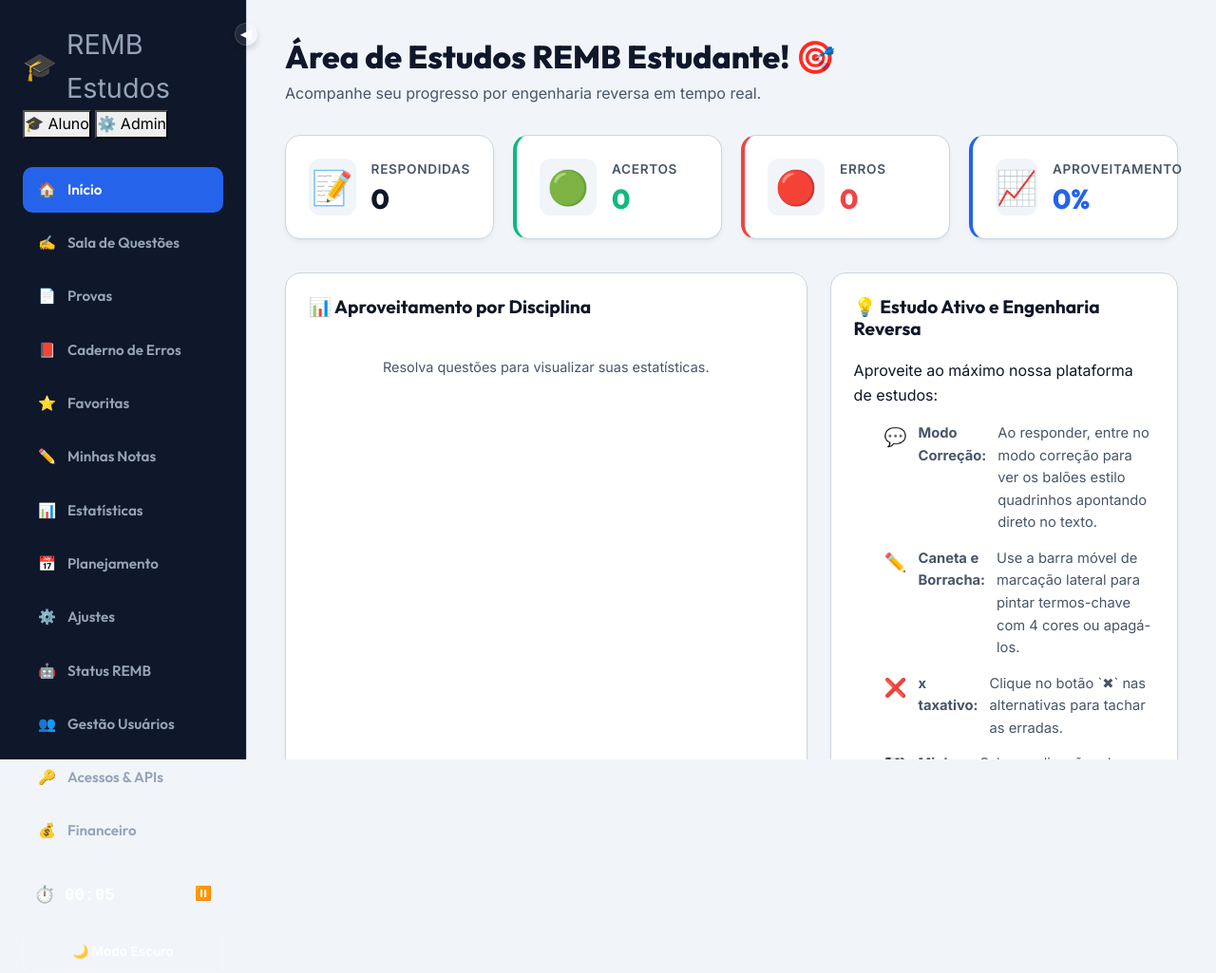
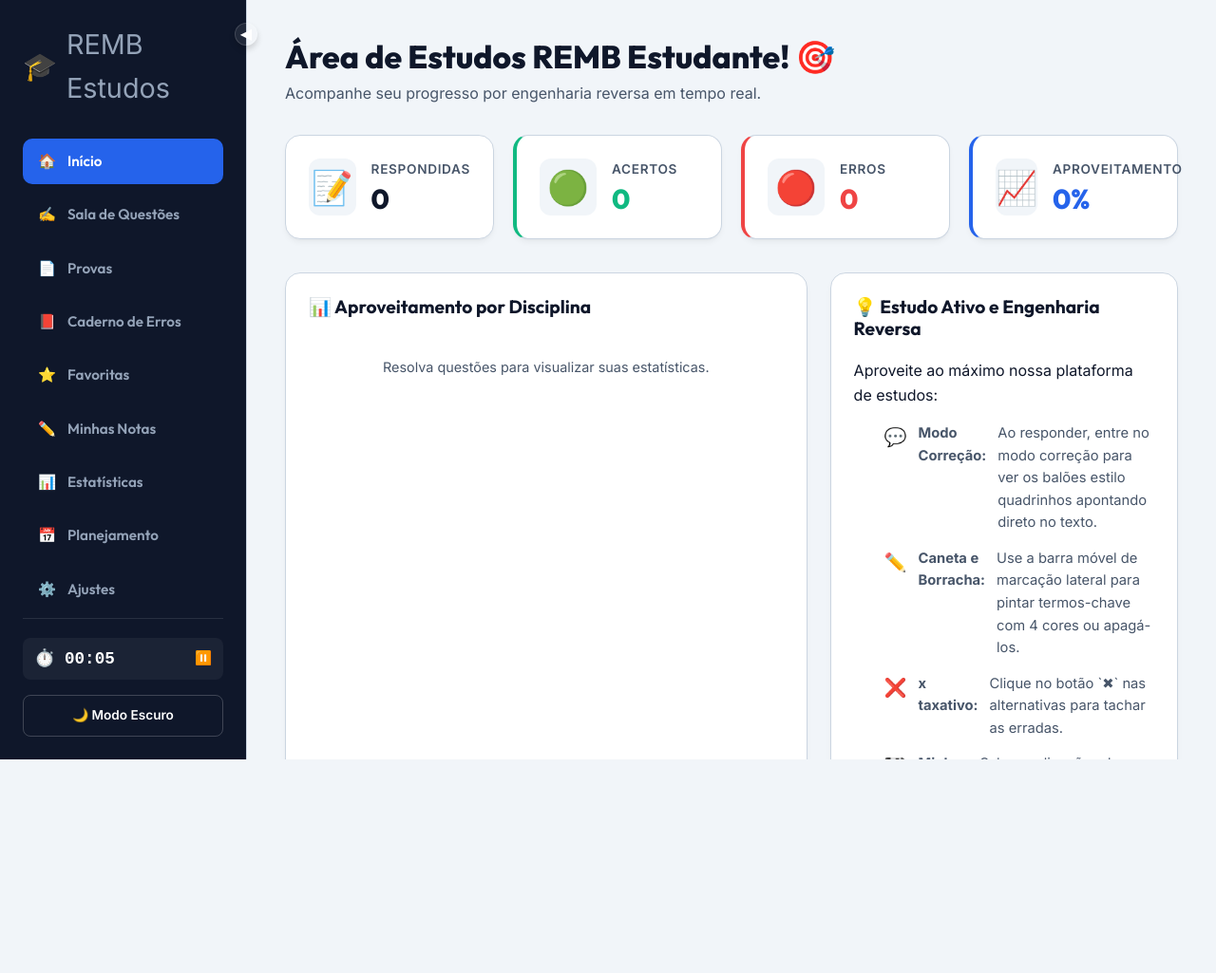
Before and after one commit to rubemeduardo/remb-concursos, a plain HTML site: page luciana/index.html in a window 1280 px wide. Shown: the whole page at 95% size. After the commit the page ends 800 px from the top, so only its background shows below. Drawn offline with nearby package versions, Linux system fonts and the light colour scheme; a script that the page names is missing.

Commit message:
Add files via upload

```diff
--- a/luciana/index.html
+++ b/luciana/index.html
@@ -45,10 +45,7 @@
                     <span>🎓</span>
                     <span class="logo-text">REMB <span class="logo-subtext">Estudos</span></span>
                 </div>
-                <div class="portal-selector-wrapper">
-                    <button class="portal-btn active" id="portal-btn-student" onclick="window.setPortalMode('student')">🎓 Aluno</button>
-                    <button class="portal-btn" id="portal-btn-admin" onclick="window.setPortalMode('admin')">⚙️ Admin</button>
-                </div>
+
             </div>
 
             <nav class="sidebar-menu">
@@ -93,22 +90,10 @@
                 </button>
 
                 <!-- MENU ADMINISTRATIVO -->
-                <button class="menu-item admin-only" id="btn-nav-admin-status" onclick="window.navegarAdminTab('geral')">
-                    <span class="menu-icon">🤖</span>
-                    <span class="menu-label">Status REMB</span>
-                </button>
-                <button class="menu-item admin-only" id="btn-nav-admin-users" onclick="window.navegarAdminTab('usuarios')">
-                    <span class="menu-icon">👥</span>
-                    <span class="menu-label">Gestão Usuários</span>
-                </button>
-                <button class="menu-item admin-only" id="btn-nav-admin-access" onclick="window.navegarAdminTab('acessos')">
-                    <span class="menu-icon">🔑</span>
-                    <span class="menu-label">Acessos & APIs</span>
-                </button>
-                <button class="menu-item admin-only" id="btn-nav-admin-finance" onclick="window.navegarAdminTab('financeiro')">
-                    <span class="menu-icon">💰</span>
-                    <span class="menu-label">Financeiro</span>
-                </button>
+
+
+
+
             </nav>
 
             <div class="sidebar-footer">
```
